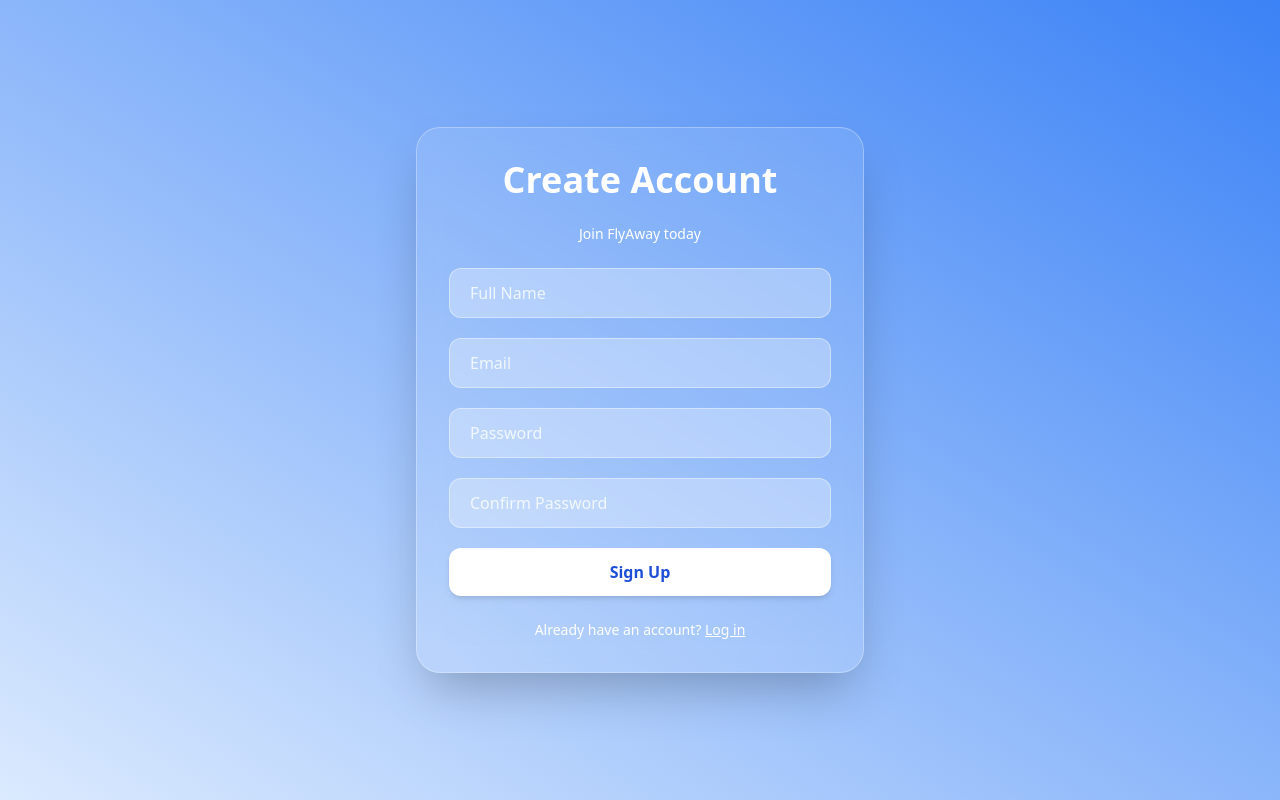
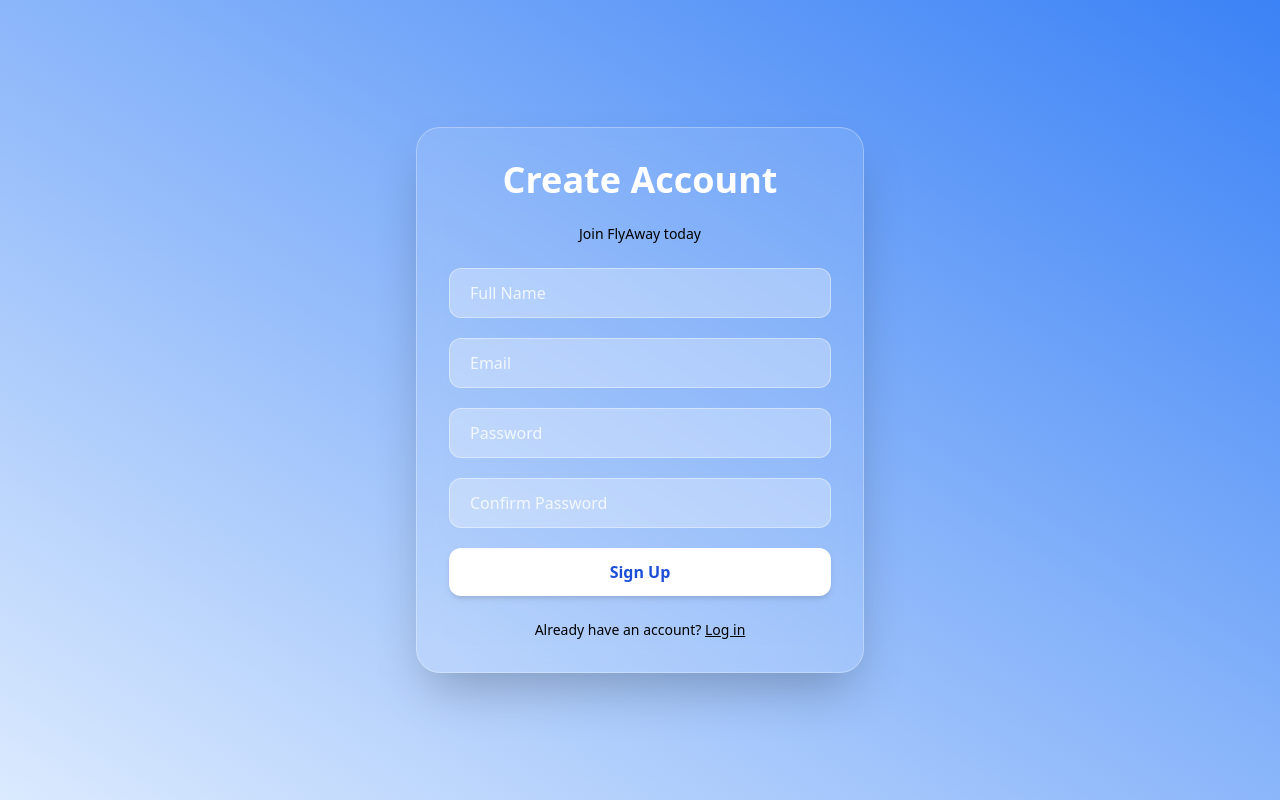
Before and after one commit to ssulochanaherath/flyaway_frontend, a React (Vite) app: page /signup in a window 1280 px wide. Built offline with nearby package versions, Linux system fonts and the light colour scheme.

Commit message:
few changes in Signup.tsx

```diff
--- a/src/pages/Signup.tsx
+++ b/src/pages/Signup.tsx
@@ -39,7 +39,7 @@ const Signup: React.FC = () => {
                         className="w-full max-w-md bg-white/10 backdrop-blur-md border border-white/30 rounded-3xl shadow-2xl p-8 space-y-6 transition-all"
                     >
                         <h2 className="text-4xl font-bold text-center text-white">Create Account</h2>
-                        <p className="text-sm text-white text-center">Join FlyAway today</p>
+                        <p className="text-sm text-black text-center">Join FlyAway today</p>
                         <form onSubmit={handleSignup} className="space-y-5">
                             <input
                                 type="text"
@@ -80,7 +80,7 @@ const Signup: React.FC = () => {
                                 Sign Up
                             </button>
                         </form>
-                        <p className="text-white text-sm text-center mt-4">
+                        <p className="text-black text-sm text-center mt-4">
                             Already have an account?{" "}
                             <a href="/" className="underline hover:text-blue-200">
                                 Log in
```
